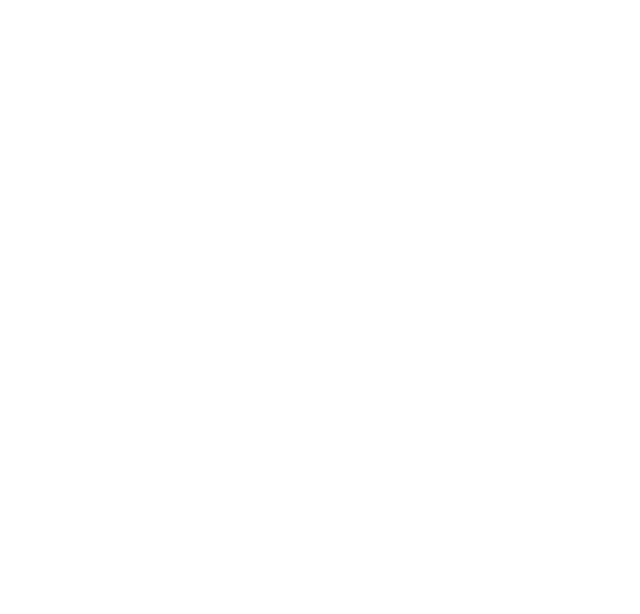
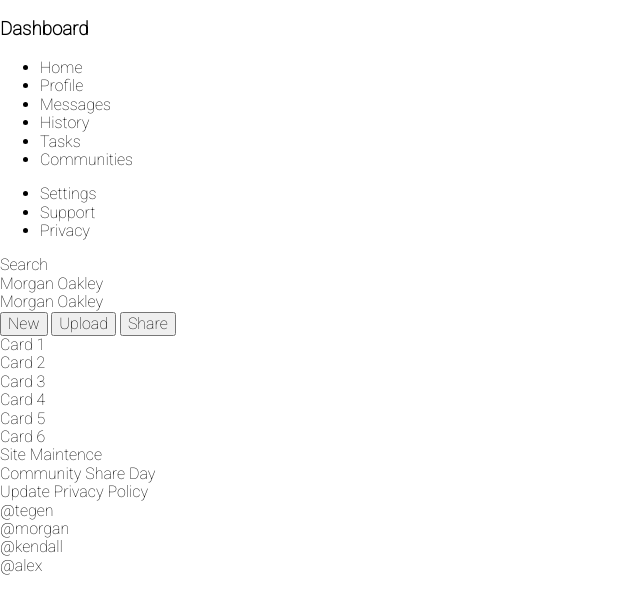
Before and after one commit to Decoy4ever/-Admin-Dashboard, a plain HTML site: page index.html in a window 1280 px wide. Shown: the whole page, without its empty margins (0-640 px from the left). Drawn offline with nearby package versions, Linux system fonts and the light colour scheme.

Commit message:
Added normalize css to css file and created inital content for Admin dashbaord in html file.

```diff
--- a/index.html
+++ b/index.html
@@ -7,6 +7,66 @@
     <link rel = "stylesheet" href = "style.css">
 </head>
 <body>
+    <!-- SideBar -->
+     <div class = "sidebar">
+        <h3>Dashboard</h3>
+        <div class="sidebar-nav">
+            <ul>
+                <li>Home</li>
+                <li>Profile</li>
+                <li>Messages</li>
+                <li>History</li>
+                <li>Tasks</li>
+                <li>Communities</li>
+            </ul>
+        </div>
 
+        <div class="acc-settings">
+            <ul>
+                <li>Settings</li>
+                <li>Support</li>
+                <li>Privacy</li>
+            </ul>
+        </div>
+     </div>
+
+     <div class="main">
+        <div class="profile">
+            <div>Search</div>
+            <div class="notification"></div>
+            <div class = "acc-pic"></div>
+            <div class = "acc">Morgan Oakley</div>
+        </div>
+
+        <div class="admin-features">
+            <div class = "acc-pic"></div>
+            <div class = "acc">Morgan Oakley</div>
+            <button>New</button>
+            <button>Upload</button>
+            <button>Share</button>
+        </div>
+     </div>
+
+     <div class = "main">
+        <div class = "projects-main">
+            <div>Card 1</div>
+            <div>Card 2</div>
+            <div>Card 3</div>
+            <div>Card 4</div>
+            <div>Card 5</div>
+            <div>Card 6</div>
+        </div>
+        <div class = "annoucements-main ">
+            <div>Site Maintence</div>
+            <div>Community Share Day</div>
+            <div>Update Privacy Policy</div>
+        </div>
+        <div class = "trending-main">
+            <div>@tegen</div>
+            <div>@morgan</div>
+            <div>@kendall</div>
+            <div>@alex</div>
+        </div>
+     </div>
 </body>
 </html>
--- a/style.css
+++ b/style.css
@@ -0,0 +1,6 @@
+@import 'node_modules/modern-normalize/modern-normalize.css';
+@import url(https://fonts.bunny.net/css?family=roboto:100);
+
+* {
+    font-family: 'Roboto', sans-serif;
+}
```
